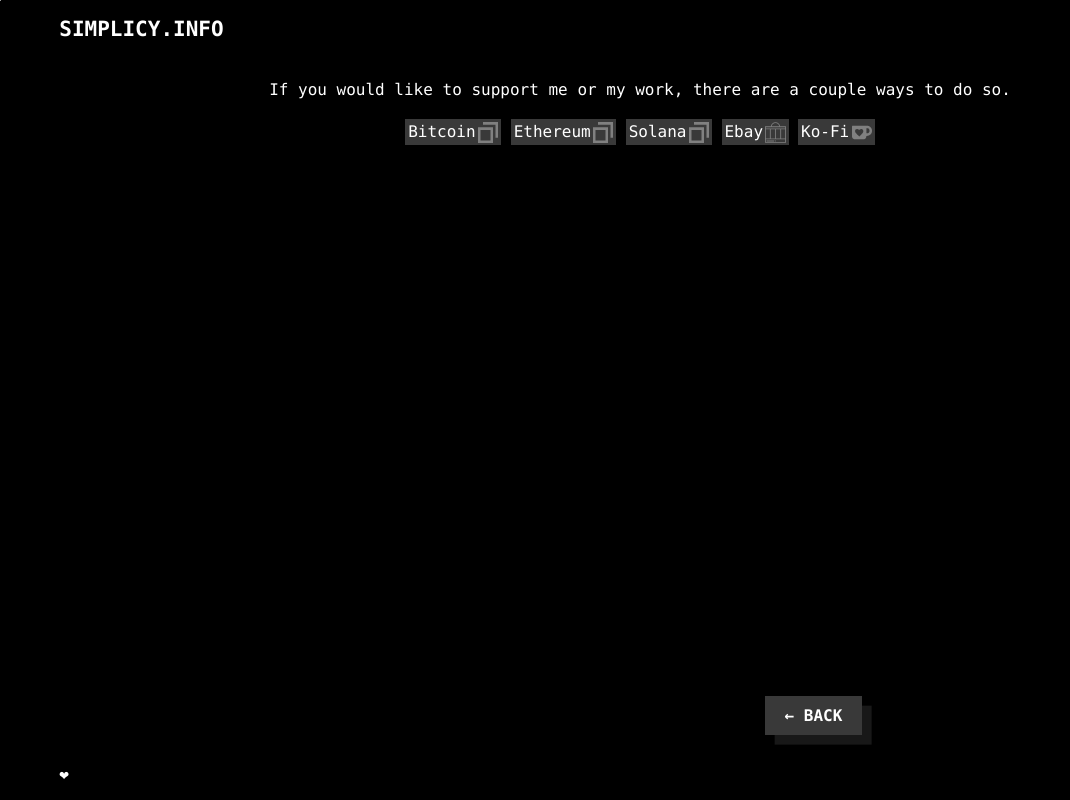
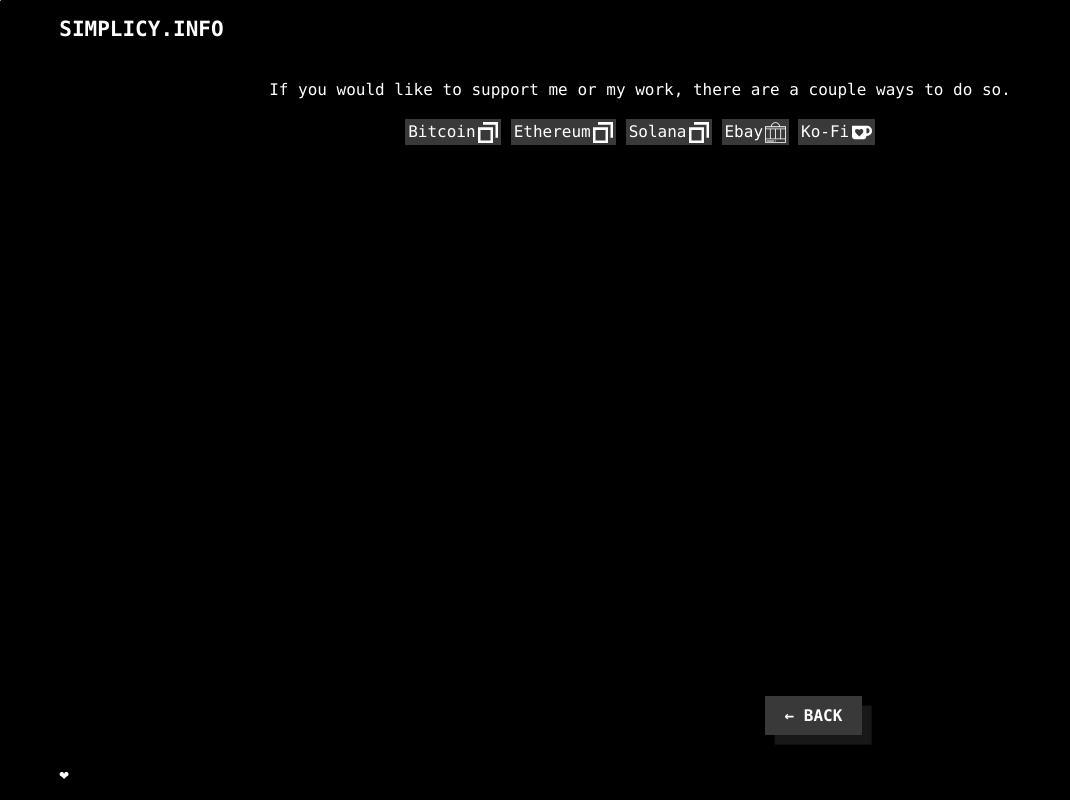
Before and after one commit to simplicy/simplicy.info, a React (Vite) app: page /support in a window 1280 px wide. Shown: the whole page, without its empty margins (0-1070 px from the left). Built offline with nearby package versions, Linux system fonts and the light colour scheme; a web font is replaced by a local one.

Commit message:
updated icon"

```diff
--- a/src/common/utilities.tsx
+++ b/src/common/utilities.tsx
@@ -10,7 +10,7 @@ export const scramble = (event: any) => {
   const target = event.target.firstElementChild || event.target;
   if (!gsap.isTweening(target)) {
     gsap.to(target, {
-      duration: randomDelay(.5, 1.5),
+      duration: randomDelay(.3, 1.2),
       ease: 'sine.in',
       scrambleText: {
         text: target.title,
--- a/src/global.scss
+++ b/src/global.scss
@@ -232,6 +232,7 @@ body.theme-blue {
 }
 
 body.theme-light {
+  --theme-icon-invert: 0;
   --theme-overlay: var(--color-black-100-4);
   --theme-background: var(--color-white);
   --theme-background-modal: var(--color-gray-20);
@@ -249,6 +250,7 @@ body.theme-light {
 }
 
 body.theme-dark {
+  --theme-icon-invert: 1;
   --theme-overlay: var(--color-black-100-4);
   --theme-background: var(--color-black-100);
   --theme-background-modal: var(--color-gray-80);
--- a/src/pages/Support.tsx
+++ b/src/pages/Support.tsx
@@ -6,8 +6,19 @@ import ActionButton from '../sacred/ActionButton.tsx';
 import Tooltip from '../sacred/Tooltip.tsx';
 import ButtonCards from '../components/ButtonCards.tsx';
 import { useNavigate } from 'react-router-dom';
+import { scramble } from '../common/utilities.tsx';
+import { useEffect } from 'react';
 
 export default function Support() {
+  useEffect(() => {
+    setTimeout(() => {
+      const links = document.querySelectorAll('.scramble');
+      for (const link of links) {
+        scramble({ target: link });
+      }
+    }, 500);
+  }, []);
+
   const navigate = useNavigate();
   return (
     <motion.div
@@ -15,7 +26,6 @@ export default function Support() {
       style={{
         display: "flex",
         justifyContent: "center",
-        overflowY: "auto",
         flexDirection: "column",
         height: "100%",
         width: "100%",
@@ -34,11 +44,26 @@ export default function Support() {
       }}
     >
       <div className={styles.root}>
-        <p>
-          If you would like to support me or my work, there are a couple ways to do so.
+        <p className="scramble" title="If you would like to support me or my work, there are a couple ways to do so.">
+          00000000000 00000000000 00000000000 00000000000 00000000000 00000000000
         </p>
+
         <div className={styles.header} >
           {donate_links.map((link, index) => (
+            <motion.div
+              initial={{
+                opacity: 0,
+                x: "var(--fade-distance)",
+              }}
+              animate={{
+                opacity: 1,
+                transform: "translateX(0px)",
+              }}
+              transition={{
+                duration: 0.2 * index,
+                ease: "easeInOut",
+              }}
+            >
               <div className={styles.item} >
                 <Tooltip
                   key={index}
@@ -52,11 +77,11 @@ export default function Support() {
                   />
                 </Tooltip>
               </div>
+            </motion.div>
           ))}
         </div>
       </div>
       <motion.div
-        layout
         style={{
           display: "flex",
           overflow: "hidden",
@@ -74,7 +99,7 @@ export default function Support() {
           transform: "translateY(0px)",
         }}
         transition={{
-          duration: 0.5,
+          duration: 0.8,
           ease: "easeInOut",
         }}
       >
--- a/src/sacred/ActionButton.module.scss
+++ b/src/sacred/ActionButton.module.scss
@@ -9,14 +9,16 @@
 .icon {
   display: flex;
   height: 2.1ch;
-  filter: invert(1) grayscale(1) brightness(.5) contrast(1.5);
   transform: scale(1);
   @media (max-width: 768px) {
-  &:hover {
-    transform: scale(1.1);
-  filter: invert(1) grayscale(1) brightness(.4) contrast(1.5);
+    &:hover {
+      transform: scale(1.1);
+    }
   }
+  &:focus  {
+    background: var(--theme-focused-foreground);
   }
+
 
 }
 
@@ -45,29 +47,25 @@
   font-family: var(--font-family-mono);
   font-size: var(--font-size);
   flex-shrink: 0;
+  img {
+    filter: invert(var(--theme-icon-invert));
+  }
 
-  &:hover {
+  &:hover, &:focus {
     background: var(--theme-focused-foreground);
   }
 
-  &:hover .content {
+  &:hover, &:focus .content {
     box-shadow: inset 0 0 0 2px var(--theme-focused-foreground);
   }
 
-  &:focus .hotkey {
-    background: var(--theme-focused-foreground);
-  }
-
-  &:focus .content {
-    box-shadow: inset 0 0 0 2px var(--theme-focused-foreground);
-  }
   @media (max-width: 768px) {
     &:hover {
       background: unset !important;
     }
   }
   @media (min-width: 768px) {
-    background-color: var(--theme-button-background);
+    background: var(--theme-button-background);
   }
 }
 
--- a/src/sacred/ActionButton.tsx
+++ b/src/sacred/ActionButton.tsx
@@ -1,4 +1,5 @@
 import styles from './ActionButton.module.scss';
+import '../global.scss';
 
 import * as React from 'react';
 import * as Utilities from '../common/utilities';
```
Lines whose indentation alone changed are shown as unchanged.
